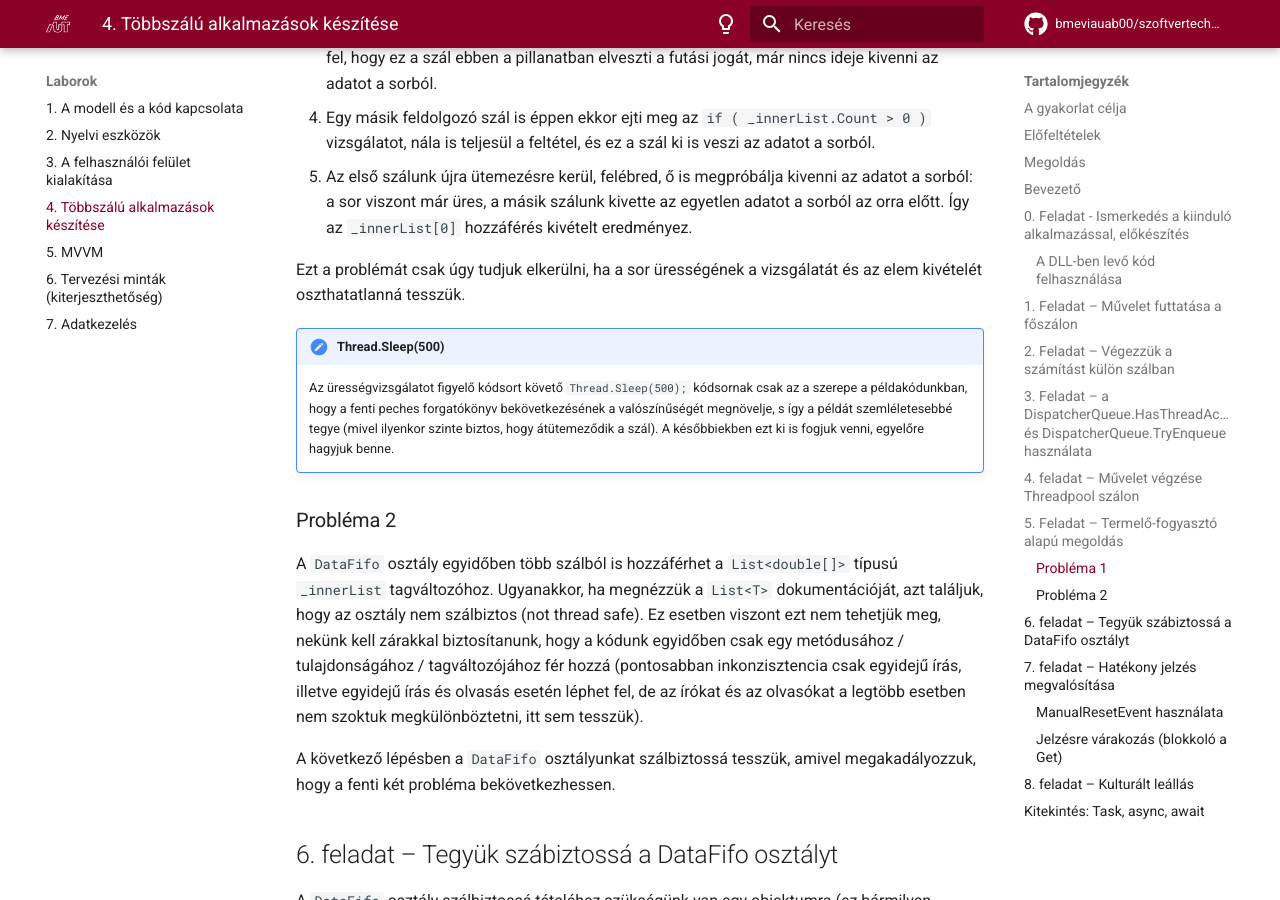
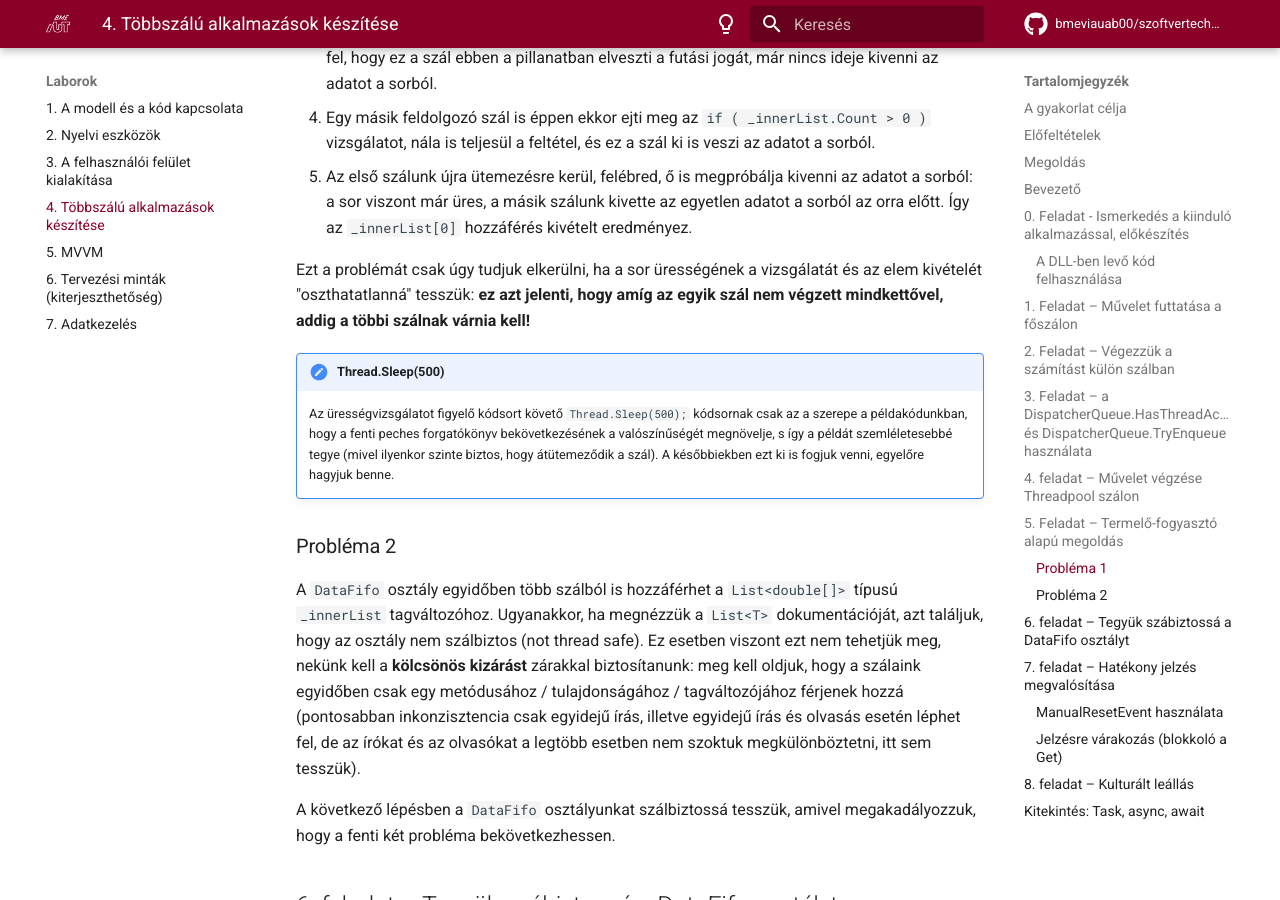
Before and after one commit to bmeviauab00/szoftvertechnikak, an MkDocs documentation site: the page built from docs/labor/4-tobbszalu/index.md, in a window 1280 px wide and 900 px high, scrolled down 11718 px. Built offline with MkDocs 1.6.1 and Material for MkDocs 9.7.7, drawn with Linux system fonts in a browser that asks for light colours; emoji names are drawn with the system emoji font; comment, search, counter and statistics services are not loaded; the version menu is left out.

Commit message:
Többszálú lab leírás pontosítás

```diff
--- a/docs/labor/4-tobbszalu/index.md
+++ b/docs/labor/4-tobbszalu/index.md
@@ -326,14 +326,14 @@ Nézzük a következő forgatókönyvet:
 4. Egy másik feldolgozó szál is éppen ekkor ejti meg az `if ( _innerList.Count > 0 )` vizsgálatot, nála is teljesül a feltétel, és ez a szál ki is veszi az adatot a sorból.
 5. Az első szálunk újra ütemezésre kerül, felébred, ő is megpróbálja kivenni az adatot a sorból: a sor viszont már üres, a másik szálunk kivette az egyetlen adatot a sorból az orra előtt. Így az `_innerList[0]` hozzáférés kivételt eredményez.
 
-Ezt a problémát csak úgy tudjuk elkerülni, ha a sor ürességének a vizsgálatát és az elem kivételét oszthatatlanná tesszük.
+Ezt a problémát csak úgy tudjuk elkerülni, ha a sor ürességének a vizsgálatát és az elem kivételét "oszthatatlanná" tesszük: **ez azt jelenti, hogy amíg az egyik szál nem végzett mindkettővel, addig a többi szálnak várnia kell!**
 
 !!! note "Thread.Sleep(500)"
     Az ürességvizsgálatot figyelő kódsort követő `Thread.Sleep(500);` kódsornak csak az a szerepe a példakódunkban, hogy a fenti peches forgatókönyv bekövetkezésének a valószínűségét megnövelje, s így a példát szemléletesebbé tegye (mivel ilyenkor szinte biztos, hogy átütemeződik a szál). A későbbiekben ezt ki is fogjuk venni, egyelőre hagyjuk benne.
 
 ### Probléma 2
 
-A `DataFifo` osztály egyidőben több szálból is hozzáférhet a `List<double[]>` típusú `_innerList` tagváltozóhoz. Ugyanakkor, ha megnézzük a `List<T>` dokumentációját, azt találjuk, hogy az osztály nem szálbiztos (not thread safe). Ez esetben viszont ezt nem tehetjük meg, nekünk kell zárakkal biztosítanunk, hogy a kódunk egyidőben csak egy metódusához / tulajdonságához / tagváltozójához fér hozzá (pontosabban inkonzisztencia csak egyidejű írás, illetve egyidejű írás és olvasás esetén léphet fel, de az írókat és az olvasókat a legtöbb esetben nem szoktuk megkülönböztetni, itt sem tesszük).
+A `DataFifo` osztály egyidőben több szálból is hozzáférhet a `List<double[]>` típusú `_innerList` tagváltozóhoz. Ugyanakkor, ha megnézzük a `List<T>` dokumentációját, azt találjuk, hogy az osztály nem szálbiztos (not thread safe). Ez esetben viszont ezt nem tehetjük meg, nekünk kell a **kölcsönös kizárást** zárakkal biztosítanunk: meg kell oldjuk, hogy a szálaink egyidőben csak egy metódusához / tulajdonságához / tagváltozójához férjenek hozzá (pontosabban inkonzisztencia csak egyidejű írás, illetve egyidejű írás és olvasás esetén léphet fel, de az írókat és az olvasókat a legtöbb esetben nem szoktuk megkülönböztetni, itt sem tesszük).
 
 A következő lépésben a `DataFifo` osztályunkat szálbiztossá tesszük, amivel megakadályozzuk, hogy a fenti két probléma bekövetkezhessen.
 
```
